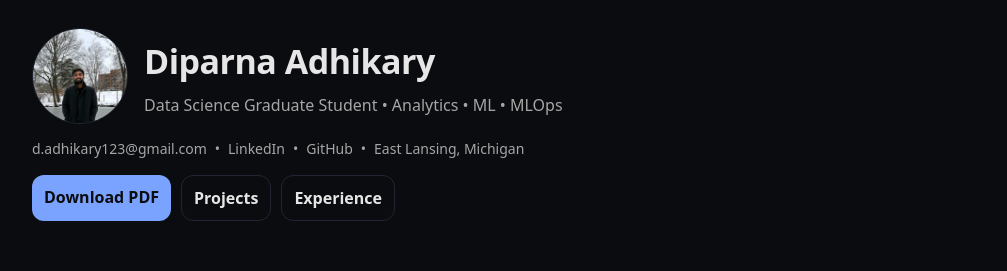
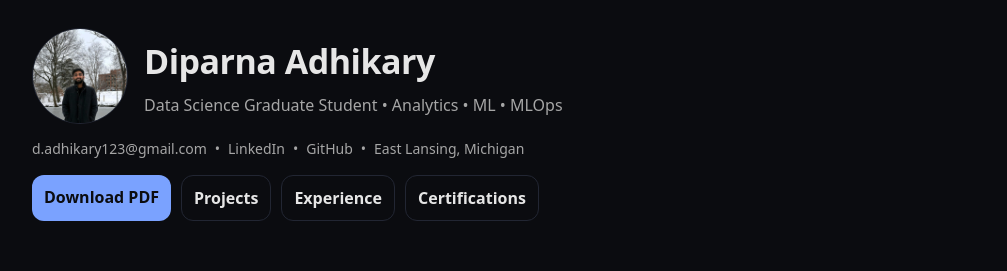
Before and after one commit to Diparna/Diparna.github.io, a plain HTML site: page index.html in a window 1280 px wide. Shown: the top 271 px of the page, without its empty margins (136-1143 px from the left). Drawn offline with Linux system fonts and the light colour scheme.

Commit message:
Update index.html

```diff
--- a/index.html
+++ b/index.html
@@ -33,6 +33,7 @@
       <a class="btn" href="resume.pdf" target="_blank" rel="noreferrer">Download PDF</a>
       <a class="btn secondary" href="#projects">Projects</a>
       <a class="btn secondary" href="#experience">Experience</a>
+      <a class="btn secondary" href="#certifications">Certifications</a>
     </div>
   </header>
 
```
